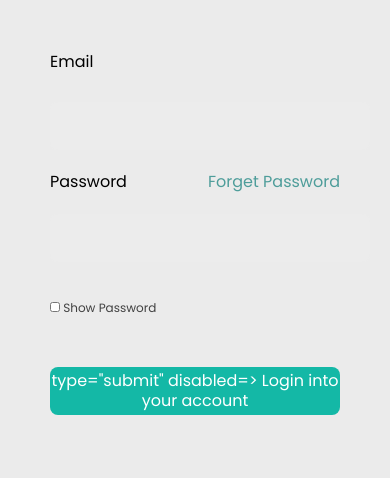
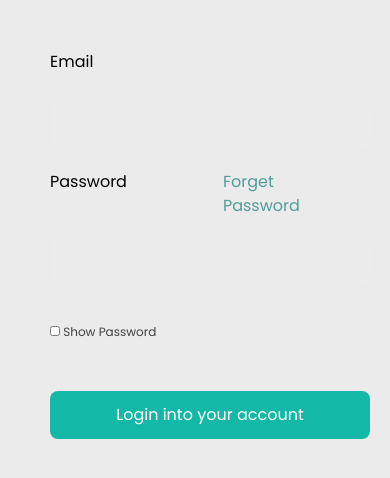
Before and after one commit to Nwakaego-Ego/Note-Application, a React (Vite) app in the folder vite-project/: page /test in a window 390 px wide. Shown: the top 478 px of the page. Built offline with nearby package versions, Linux system fonts and the light colour scheme.

Commit message:
signin responsiveness all done

```diff
--- a/vite-project/src/Pages/Test.jsx
+++ b/vite-project/src/Pages/Test.jsx
@@ -66,10 +66,10 @@ const Test = () => {
               <ErrorMessage name="email">{(msg) => msg}</ErrorMessage>
             </div>
           </div>
-          <div className="signup-password-forget">
+          <div className="flex lg:justify-between ">
             <label for="password">Password</label>
-            <span className="flex ">
-              <Link to="/forgetpassword" className="signup-link">
+            <span className="flex justify-between">
+              <Link to="/forgetpassword" className="signup-link ml-24 lg:ml-1">
                 {" "}
                 Forget Password
               </Link>
@@ -92,15 +92,20 @@ const Test = () => {
               className="login-checkbox-input"
               onClick={showMyPassword}
             />
+
             <label for="checkbox" className="checkbox">
               {" "}
               {showPassword ? "Hide" : "Show Password"}
             </label>
-
-            <button class="w-full h-12 bg-teal-500 rounded-lg font-normal text-base leading-5 text-white border border-transparent">
-              {" "}
-              type="submit" disabled={!isValid}> Login into your account
-            </button>
+            <div class=" lg:mr-4">
+              <button
+                type="submit"
+                disabled={!isValid}
+                class="lg:w-full w-80  h-12 bg-teal-500 rounded-lg font-normal text-base leading-5 text-white border border-transparent"
+              >
+                Login into your account
+              </button>
+            </div>
           </div>
         </Form>
       )}
--- a/vite-project/src/index.css
+++ b/vite-project/src/index.css
@@ -34,7 +34,7 @@
   margin-bottom: 11px;
 }
 
-.login-email-input {
+/* .login-email-input {
   width: 100%;
   height: 50px;
   background: #ececec;
@@ -43,7 +43,7 @@
   border: 1px solid transparent;
   margin-top: 20px;
   margin-bottom: 20px;
-}
+} */
 
 .password {
   display: flex;
@@ -82,7 +82,7 @@
   color: #414141;
 }
 
-.login-button {
+/* .login-button {
   width: 100%;
   height: 50px;
   background: #4e9d9a;
@@ -92,7 +92,7 @@
   line-height: 21px;
   color: #ffffff;
   border: 1px solid transparent;
-}
+} */
 
 .login-link {
   text-decoration: none;
@@ -112,7 +112,6 @@
   color: #4e9d9a;
 }
 
-
 .signup-password-forget {
   display: flex;
   justify-content: space-between;
```
